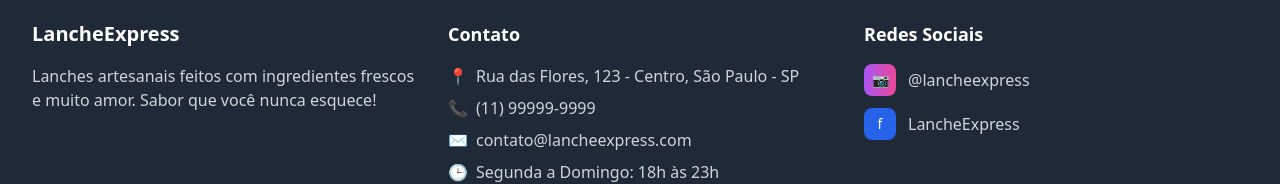
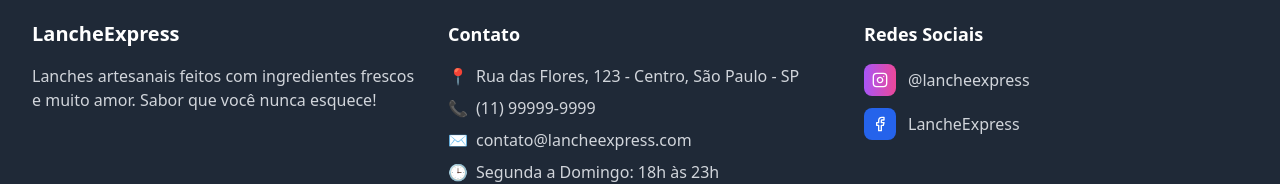
Before and after one commit to jean-devbr/Atendimento-lanche, a React (Vite) app: page / in a window 1280 px wide. Shown: the part 1172-1356 px from the top of the page. Built offline with nearby package versions, Linux system fonts and the light colour scheme.

Commit message:
Adicionar ícone do Instagram

```diff
--- a/src/components/Footer.tsx
+++ b/src/components/Footer.tsx
@@ -1,4 +1,5 @@
 import React from 'react';
+import { Instagram, Facebook } from 'lucide-react';
 import { useOrder } from '../context/OrderContext';
 
 export default function Footer() {
@@ -61,7 +62,7 @@ export default function Footer() {
                   className="flex items-center gap-3 text-gray-300 hover:text-white transition-colors"
                 >
                   <div className="w-8 h-8 bg-gradient-to-r from-purple-500 to-pink-500 rounded-lg flex items-center justify-center">
-                    <span className="text-white text-sm">📷</span>
+                    <Instagram size={16} className="text-white" />
                   </div>
                   <span>{footerConfig.instagram}</span>
                 </a>
@@ -74,7 +75,7 @@ export default function Footer() {
                   className="flex items-center gap-3 text-gray-300 hover:text-white transition-colors"
                 >
                   <div className="w-8 h-8 bg-blue-600 rounded-lg flex items-center justify-center">
-                    <span className="text-white text-sm">f</span>
+                    <Facebook size={16} className="text-white" />
                   </div>
                   <span>{footerConfig.facebook}</span>
                 </a>
--- a/src/components/FooterManagement.tsx
+++ b/src/components/FooterManagement.tsx
@@ -1,5 +1,5 @@
 import React, { useState } from 'react';
-import { Save, Edit, Eye, EyeOff } from 'lucide-react';
+import { Save, Edit, Eye, EyeOff, Instagram, Facebook } from 'lucide-react';
 import { useOrder } from '../context/OrderContext';
 
 export default function FooterManagement() {
@@ -198,8 +198,22 @@ export default function FooterManagement() {
                     <div>
                       <h5 className="font-semibold mb-3">Redes Sociais</h5>
                       <div className="space-y-2 text-sm text-gray-300">
-                        {formData.instagram && <p>📷 {formData.instagram}</p>}
-                        {formData.facebook && <p>📘 {formData.facebook}</p>}
+                        {formData.instagram && (
+                          <div className="flex items-center gap-2">
+                            <div className="w-4 h-4 bg-gradient-to-r from-purple-500 to-pink-500 rounded flex items-center justify-center">
+                              <Instagram size={10} className="text-white" />
+                            </div>
+                            <span>{formData.instagram}</span>
+                          </div>
+                        )}
+                        {formData.facebook && (
+                          <div className="flex items-center gap-2">
+                            <div className="w-4 h-4 bg-blue-600 rounded flex items-center justify-center">
+                              <Facebook size={10} className="text-white" />
+                            </div>
+                            <span>{formData.facebook}</span>
+                          </div>
+                        )}
                       </div>
                     </div>
                   </div>
```
